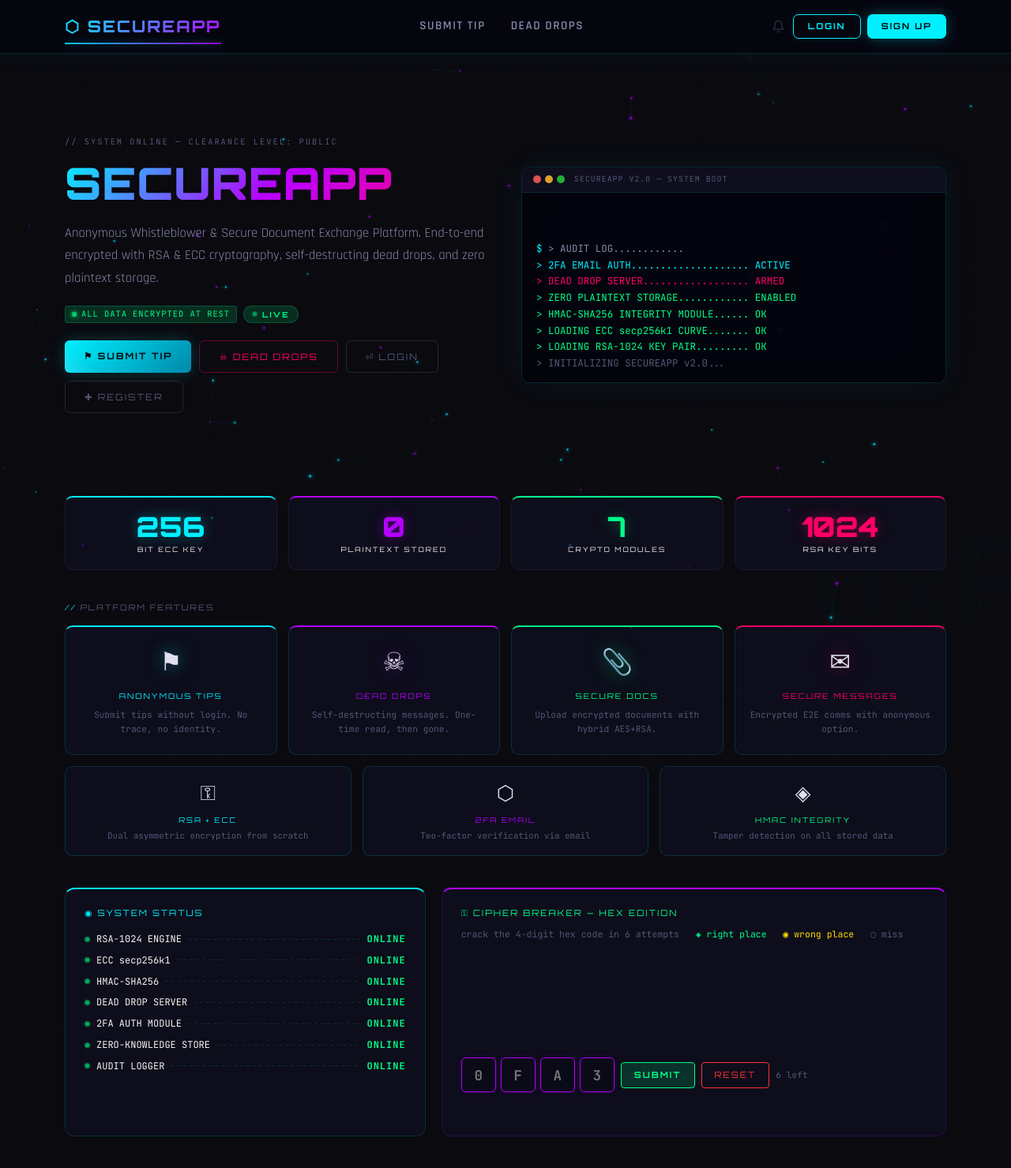
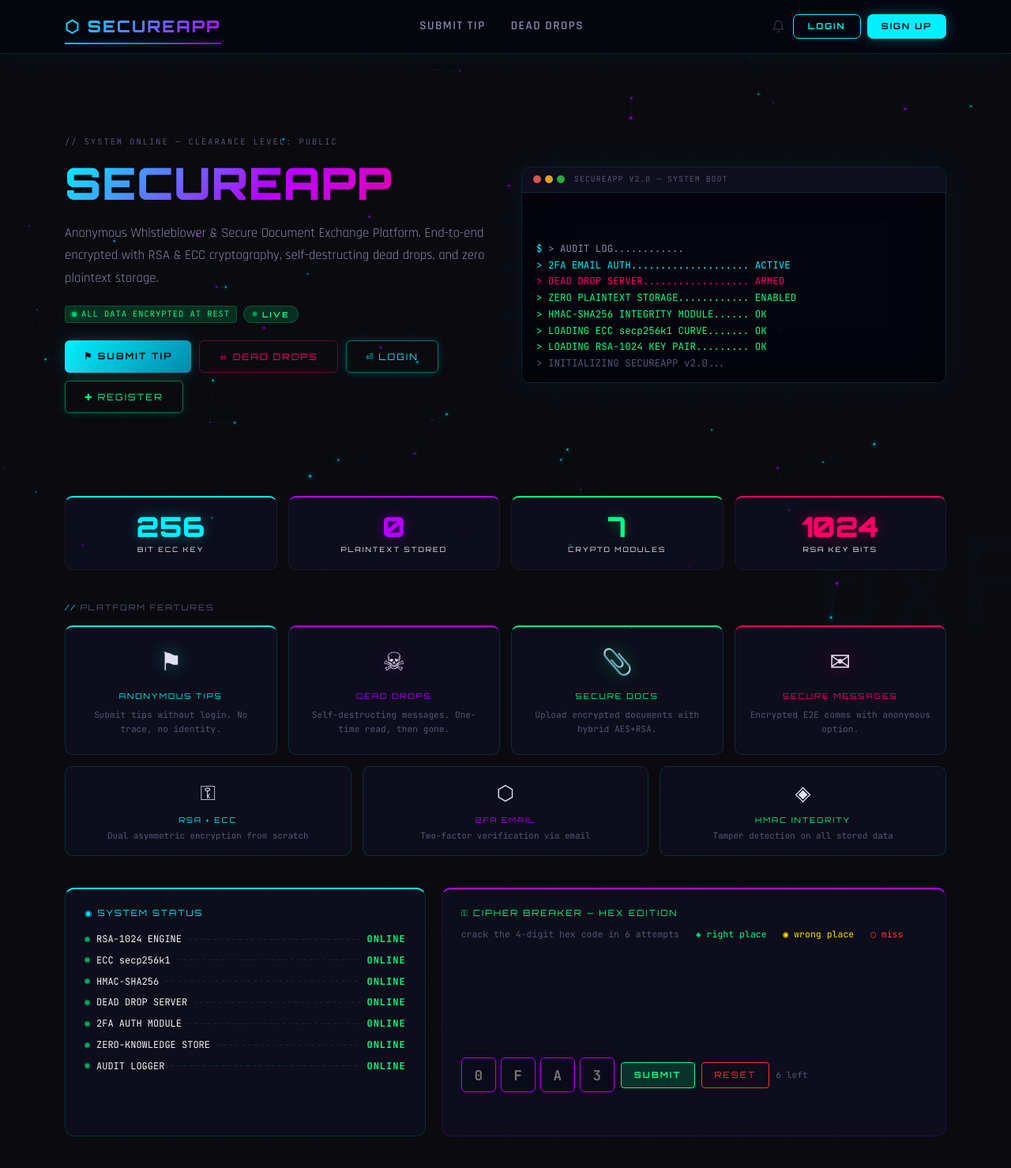
Before and after one commit to monirakib/SecureApp, a Flask app: page / in a window 1280 px wide. Shown: the top 1479 px of the page at 79% size. Run offline with Flask 3, Linux system fonts and the light colour scheme.

Commit message:
Update index.html login/register button visibility

```diff
--- a/templates/index.html
+++ b/templates/index.html
@@ -25,8 +25,8 @@
       <a href="{{ url_for('tips.submit_tip') }}" class="btn btn-primary" style="font-family:'Orbitron',sans-serif;font-size:0.72rem;letter-spacing:2px;padding:11px 24px;">⚑ SUBMIT TIP</a>
       <a href="{{ url_for('deaddrops.dead_drops_page') }}" style="font-family:'Orbitron',sans-serif;font-size:0.72rem;letter-spacing:2px;padding:11px 24px;border:1px solid rgba(255,0,102,0.4);border-radius:6px;color:var(--pink);text-decoration:none;transition:background .2s;" onmouseenter="this.style.background='rgba(255,0,102,0.1)'" onmouseleave="this.style.background='transparent'">☠ DEAD DROPS</a>
       {% if not g.user %}
-      <a href="{{ url_for('auth.login') }}" style="font-family:'Orbitron',sans-serif;font-size:0.72rem;letter-spacing:2px;padding:11px 24px;border:1px solid rgba(255,255,255,0.12);border-radius:6px;color:var(--text-muted);text-decoration:none;transition:background .2s;" onmouseenter="this.style.background='rgba(255,255,255,0.06)'" onmouseleave="this.style.background='transparent'">⏎ LOGIN</a>
-      <a href="{{ url_for('auth.register') }}" style="font-family:'Orbitron',sans-serif;font-size:0.72rem;letter-spacing:2px;padding:11px 24px;border:1px solid rgba(255,255,255,0.12);border-radius:6px;color:var(--text-muted);text-decoration:none;transition:background .2s;" onmouseenter="this.style.background='rgba(255,255,255,0.06)'" onmouseleave="this.style.background='transparent'">✚ REGISTER</a>
+      <a href="{{ url_for('auth.login') }}" style="font-family:'Orbitron',sans-serif;font-size:0.72rem;letter-spacing:2px;padding:11px 24px;border:1px solid rgba(0,240,255,0.45);border-radius:6px;color:var(--cyan);text-decoration:none;transition:background .2s,box-shadow .2s;box-shadow:0 0 12px rgba(0,240,255,0.18);" onmouseenter="this.style.background='rgba(0,240,255,0.1)';this.style.boxShadow='0 0 20px rgba(0,240,255,0.3)'" onmouseleave="this.style.background='transparent';this.style.boxShadow='0 0 12px rgba(0,240,255,0.18)'">⏎ LOGIN</a>
+      <a href="{{ url_for('auth.register') }}" style="font-family:'Orbitron',sans-serif;font-size:0.72rem;letter-spacing:2px;padding:11px 24px;border:1px solid rgba(0,255,136,0.45);border-radius:6px;color:var(--green);text-decoration:none;transition:background .2s,box-shadow .2s;box-shadow:0 0 12px rgba(0,255,136,0.16);" onmouseenter="this.style.background='rgba(0,255,136,0.1)';this.style.boxShadow='0 0 20px rgba(0,255,136,0.28)'" onmouseleave="this.style.background='transparent';this.style.boxShadow='0 0 12px rgba(0,255,136,0.16)'">✚ REGISTER</a>
       {% endif %}
     </div>
   </div>
@@ -126,7 +126,7 @@
       crack the 4-digit hex code in 6 attempts &nbsp;
       <span style="color:var(--green);">◈ right place</span> &nbsp;
       <span style="color:var(--yellow);">◉ wrong place</span> &nbsp;
-      <span style="color:var(--text-muted);">○ miss</span>
+      <span style="color:var(--red);">○ miss</span>
     </div>
     <div id="cipher-board" style="font-family:'JetBrains Mono',monospace;min-height:120px;margin-bottom:14px;"></div>
     <div style="display:flex;align-items:center;gap:8px;flex-wrap:wrap;">
```
